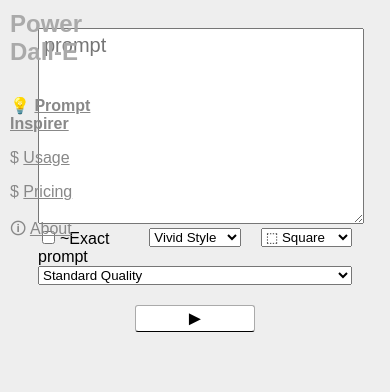
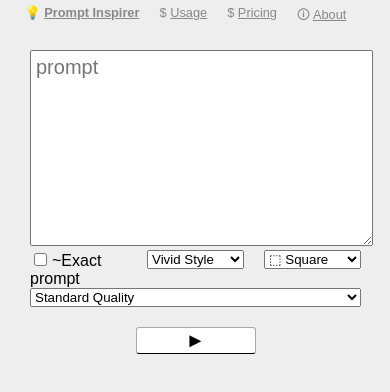
Before and after one commit to JPhilipp/powerdalle, a website: page public/index.html in a window 390 px wide. Drawn offline with Linux system fonts and the light colour scheme; no server answers.

Commit message:
Optimize mobile

```diff
--- a/public/index.html
+++ b/public/index.html
@@ -58,10 +58,10 @@
   <div class="images" id="images"></div>
 
   <div class="extraLinks">
-    <p><div id="inspirerLink" class="pseudoLink" onclick="togglePromptInspirer(event)">💡 <span>Prompt Inspirer</span></div></p>
-    <p><a href="https://platform.openai.com/usage" target="_blank" rel="noreferrer noopener">$ <span>Usage</span></a></p>
-    <p><a href="https://openai.com/pricing" target="_blank" rel="noreferrer noopener">$ <span>Pricing</span></a></p>
-    <p><a href="https://github.com/JPhilipp/powerdalle" target="_blank" rel="noreferrer noopener">🛈 <span>About</span></a></p>
+    <div class="extraLink"><div id="inspirerLink" class="pseudoLink" onclick="togglePromptInspirer(event)">💡 <span>Prompt Inspirer</span></div></div>
+    <div class="extraLink"><a href="https://platform.openai.com/usage" target="_blank" rel="noreferrer noopener">$ <span>Usage</span></a></div>
+    <div class="extraLink"><a href="https://openai.com/pricing" target="_blank" rel="noreferrer noopener">$ <span>Pricing</span></a></div>
+    <div class="extraLink"><a href="https://github.com/JPhilipp/powerdalle" target="_blank" rel="noreferrer noopener">🛈 <span>About</span></a></div>
   </div>
 
 </div>
--- a/public/inspirer/index.html
+++ b/public/inspirer/index.html
@@ -13,7 +13,7 @@
   <meta charset="UTF-8">
   <meta name="viewport" content="width=device-width, initial-scale=1.0">
   <title>Prompt Inspirer</title>
-  <link rel="stylesheet" href="style.css?v=12">
+  <link rel="stylesheet" href="style.css?v=14">
 </head>
 <body>
 
@@ -61,8 +61,8 @@
 
 <div id="close-button-if-iframed">&times;</div>
 
-<script src="categories.js?v=12"></script>
-<script src="script.js?v=12"></script>
+<script src="categories.js?v=14"></script>
+<script src="script.js?v=14"></script>
 
 </body>
 </html>
--- a/public/inspirer/style.css
+++ b/public/inspirer/style.css
@@ -453,8 +453,9 @@
   .forCustomUse,
   #logo,
   #prompt,
-  #copyPrompt {
-    display: none;
+  #copyPrompt,
+  #close-button-if-iframed {
+    display: none !important;
   }
 
   .object-group {
@@ -468,4 +469,8 @@
   #logo {
     font-size: 1.1em;
   }
+
+  .tab {
+    padding: 2px;
+  }
 }
--- a/public/style.css
+++ b/public/style.css
@@ -114,6 +114,11 @@
   user-select: none;
 }
 
+.extraLink {
+  margin-top: 5px;
+  margin-bottom: 15px;
+}
+
 .extraLinks a,
 .extraLinks a:visited,
 .extraLinks .pseudoLink {
@@ -228,3 +233,38 @@
 #inspirerLink {
   font-weight: bold;
 }
+
+@media (max-width: 600px) {
+
+  body {
+    margin: 0;
+    padding: 0;
+  }
+
+  h1 {
+    display: none;
+  }
+
+  .extraLinks {
+    position: absolute;
+    top: 5px;
+    width: 90%;
+    display: flex;
+    justify-content: center;
+    font-size: 0.8em;
+  }
+
+  .extraLink {
+    margin: 0 10px;
+  }
+
+  .wrapper {
+    margin-top: 30px;
+    max-width: none;
+    width: 90%;
+  }
+
+  .images img.generatedImage {
+    max-height: 520px;
+  }
+}
```
